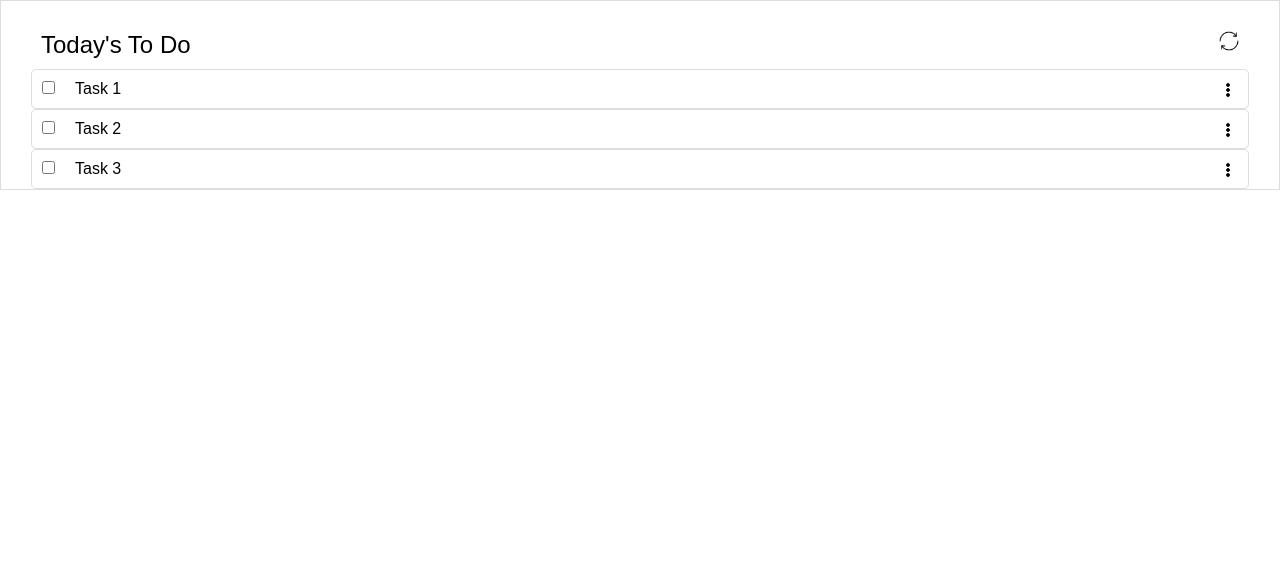
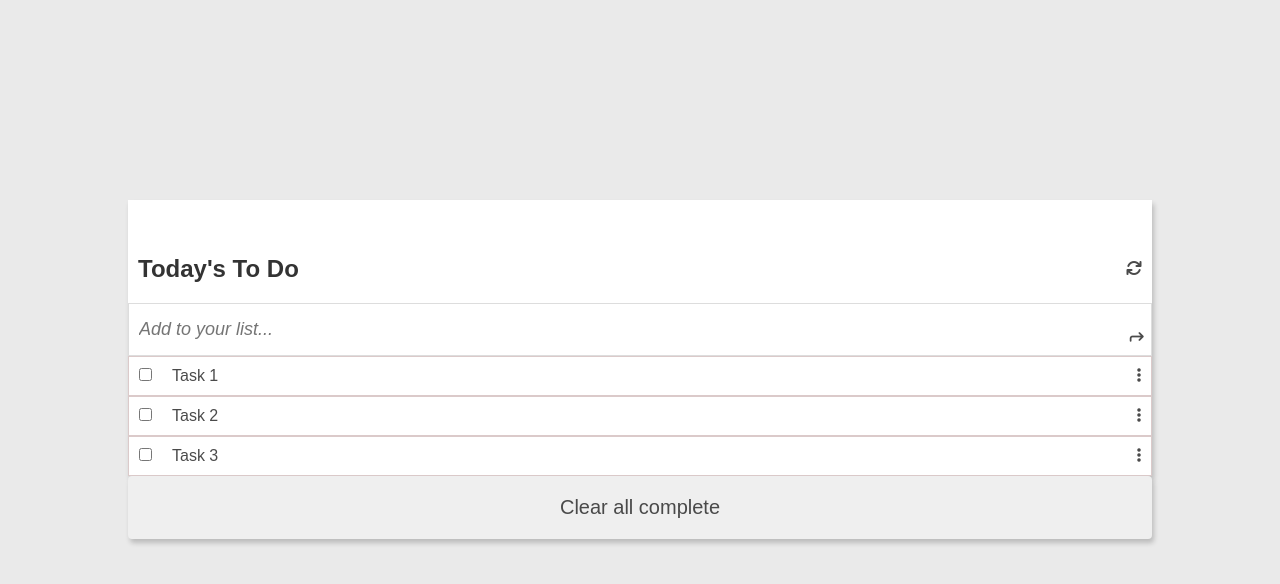
Before and after one commit to Nessrine88/Todolist, a website built with webpack: page src/index.html in a window 1280 px wide. Built offline with nearby package versions, Linux system fonts and the light colour scheme.

Commit message:
Add icons and styles

```diff
--- a/src/index.html
+++ b/src/index.html
@@ -4,11 +4,28 @@
   <meta charset="UTF-8">
   <meta name="viewport" content="width=device-width, initial-scale=1.0">
   <title>To-Do-List</title>
+  <link
+    rel="stylesheet"
+    href="https://cdnjs.cloudflare.com/ajax/libs/font-awesome/6.1.1/css/all.min.css"
+  />
 </head>
 <body>
   <div id="todoList">
-    <img class="headerIcon" src="./images/recycle.png" alt="">
+    <i class="fa-solid fa-arrows-rotate"></i>
     <p class="header">Today's To Do</p>
+    <form action="" class="input-form">
+      <input
+        type="text"
+        name="list"
+        id="list"
+        class="input-list"
+        placeholder="Add to your list..."
+      />
+      <i class="fa-solid fa-arrow-turn-down fa-rotate-270 fa-sm"></i>
+    </form>
+    <ul class="list-container"></ul>
+
   </div>
+  <button id="xbtn">Clear all complete</button>
 </body>
 </html>
--- a/src/index.js
+++ b/src/index.js
@@ -1,4 +1,3 @@
-// Array of tasks
 import './style.css';
 
 const tasks = [
@@ -7,27 +6,33 @@ const tasks = [
   { description: 'Task 3', completed: false, index: 3 },
 ];
 
-// Function to render tasks
 function renderTasks() {
   const todoList = document.getElementById('todoList');
-  const ul = document.createElement('ul');
+  const ul = document.querySelector('.list-container');
 
   tasks.sort((a, b) => a.index - b.index);
 
   tasks.forEach((task) => {
     const li = document.createElement('li');
-    li.innerHTML=`
+    li.innerHTML = `
       <p><input class='checkbox' type='checkbox'>${task.description}
-      <img id='icons' src='./images/options.png'>
+      <i class="fa-solid fa-ellipsis-vertical"></i>
       </p>
-
-    `
+    `;
 
     ul.appendChild(li);
   });
 
   todoList.appendChild(ul);
+
+  const optionsIcons = document.querySelectorAll('.fa-ellipsis-vertical');
+  optionsIcons.forEach((icon) => {
+    icon.addEventListener('click', () => {
+      icon.classList.replace('fa-ellipsis-vertical', 'fa-trash-can');
+      const li = icon.parentElement.parentElement;
+      li.style.backgroundColor = '#FFF9C4';
+    });
+  });
 }
 
-// Call addTask to render initial tasks
 window.onload = renderTasks();
--- a/src/style.css
+++ b/src/style.css
@@ -4,13 +4,21 @@
   list-style: none;
   margin: 0;
   padding: 0;
+  color: #403f3ff1;
+  box-sizing: border-box;
 }
+
+body {
+  display: flex;
+  flex-direction: column;
+  align-items: center;
+  background-color: rgb(234, 234, 234);
+}
+
 li {
   padding: 10px;
-   margin:0 30px;
-    border: 1px solid #ddd;
-    border-radius: 5px;
-
+  border: 1px solid rgba(168, 127, 127, 0.41);
+  box-sizing: border-box;
 }
 
 p {
@@ -21,23 +29,73 @@ li {
 .checkbox {
   margin-right: 20px;
 }
+
 #todoList {
-    border: 1px solid #ddd;
+  width: 80%;
+  background-color: #fff;
+  box-shadow: 2px 4px 5px rgba(0, 0, 0, 0.2);
+  padding-top: 10px;
+  margin-top: 25vh;
+}
 
-  }
 .header {
   font-size: 24px;
-    margin: 30px 0 10px 40px;
+  margin: 45px 0 0 10px;
+  font-family: 'Arial', sans-serif;
+  font-weight: bold;
+  color: #333;
+  margin-bottom: 20px;
 }
-  #icons{
+
+#icons {
   float: right;
   width: 20px;
 }
+
 #icons:hover {
-    cursor:move;
+  cursor: grab;
 }
+
 .headerIcon {
   float: right;
   width: 20px;
   margin: 30px 40px 5px 0;
 }
+
+.fa-solid {
+  float: right;
+}
+
+.fa-arrows-rotate {
+  margin: 50px 10px 20px 0;
+}
+
+.fa-ellipsis-vertical:hover {
+  cursor: crosshair;
+}
+
+.input-form input {
+  width: 100%;
+  font-size: 18px;
+  padding: 15px 10px;
+  position: relative;
+  background-color: #fff;
+  border: 1px solid #ddd;
+  font-style: italic;
+}
+
+.fa-rotate-270 {
+  position: relative;
+  right: 10px;
+  bottom: 20px;
+}
+
+#xbtn {
+  width: 80%;
+  border: none;
+  border-radius: 4px;
+  cursor: pointer;
+  box-shadow: 2px 4px 5px rgba(0, 0, 0, 0.2);
+  padding: 20px 20px;
+  font-size: 20px;
+}
--- a/webpack.config.js
+++ b/webpack.config.js
@@ -32,6 +32,14 @@ module.exports = {
         test: /\.css$/i,
         use: ['style-loader', 'css-loader'],
       },
+      {
+        test: /\.(png|svg|jpg|jpeg|gif)$/i,
+        type: 'asset/resource',
+      },
+      {
+        test: /\.(png|svg|jpg|jpeg|gif)$/i,
+        type: 'asset/resource',
+      },
     ],
   },
 };
```
Also changed, not shown: dist/index.bundle.js, dist/index.html, src/images/emojy.png (deleted). Lines whose indentation alone changed are shown as unchanged.
